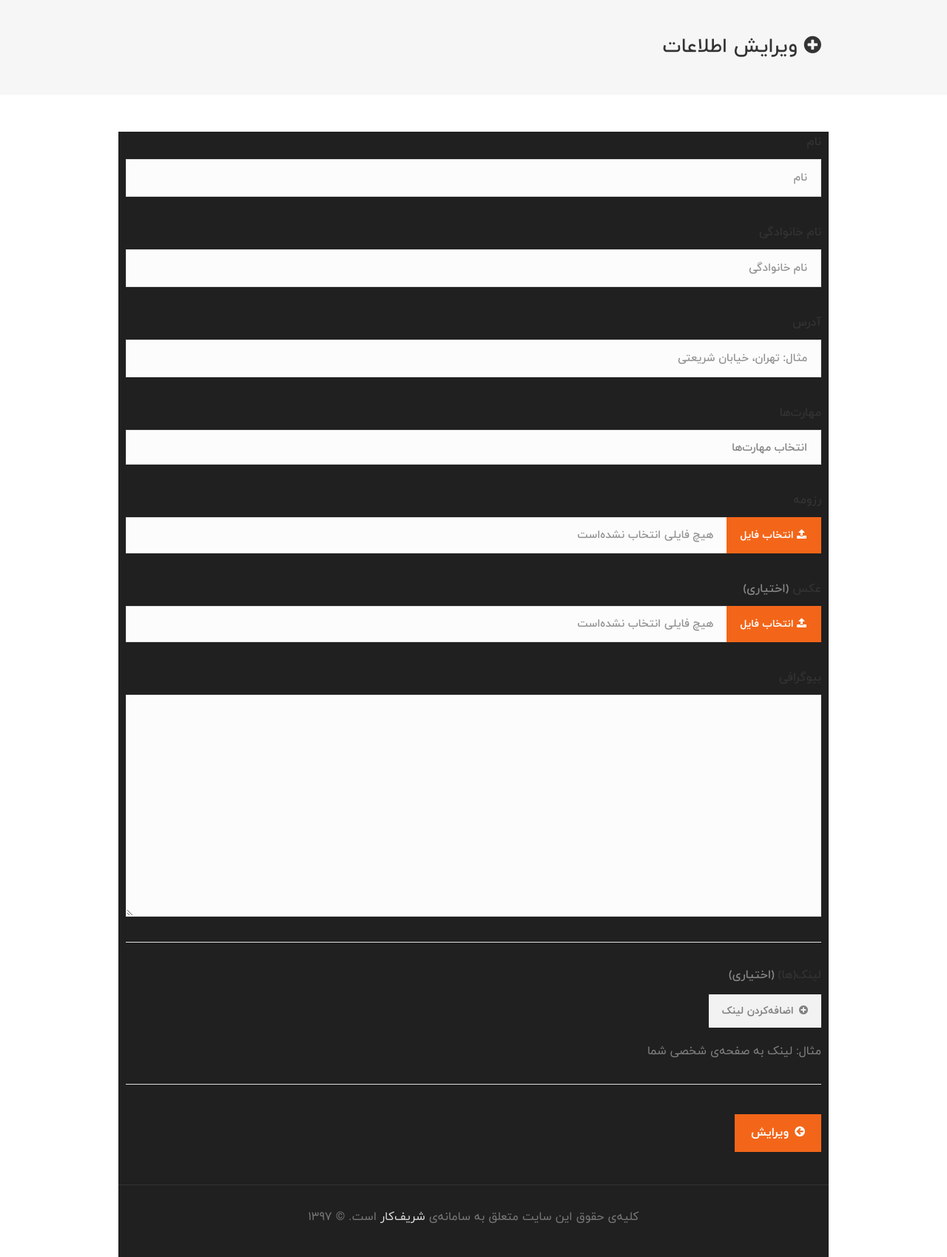
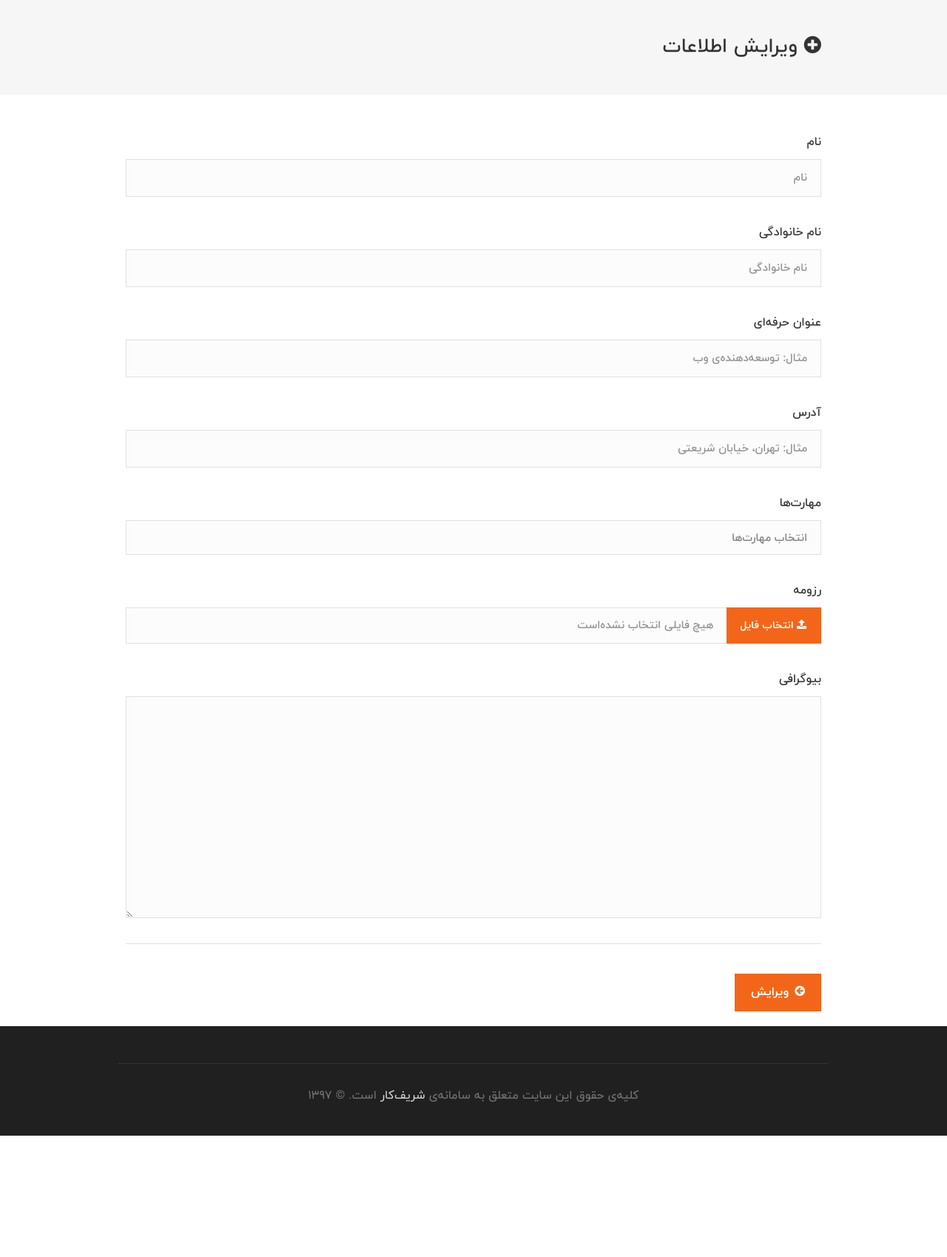
Before and after one commit to Mahbodmajid/SharifWorks_Django, a Django app: template login/templates/edit-resume.html in a window 1280 px wide. Shown: the part 141-1840 px from the top of the page at 74% size. After the commit the page ends 1676 px from the top, so only its background shows below. Run offline with Django 3.2, Linux system fonts and the light colour scheme; the template is opened without the code that fills it, so the values that code supplies are empty.

Commit message:
FIX edit-resume template

```diff
--- a/login/templates/edit-resume.html
+++ b/login/templates/edit-resume.html
@@ -18,6 +18,7 @@
 	<div class="sixteen columns">
 		<div class="submit-page">
 
+            <form method="post" action="{% url "edit-resume" %}" id="edit-resume-form">
 			<!-- Notice -->
 			<!-- <div class="notification notice closeable margin-bottom-40">
 				<p><span>Have an account?</span> If you don’t have an account you can create one below by entering your email address. A password will be automatically emailed to you.</p>
@@ -25,13 +26,12 @@
 
 
 			<!-- Linked In -->
-			<div class="form">
-                {% csrf_token %}
+{#			<div class="form">#}
 {#				<h5> صفحه‌ی LinkedIn</h5>#}
 {#				<a href="#" class="button linkedin-btn" dir="rtl" >منتقل کردن از LinkedIn</a>#}
 {#			</div>#}
 
-
+			<!-- Email -->
 			<div class="form">
 				<h5>نام</h5>
 				<input class="search-field" type="text" placeholder="نام" value="" name="first_name"/>
@@ -47,11 +47,11 @@
 				<input class="search-field" type="text" placeholder="mail@example.com" value=""/>
 			</div> -->
 
-{#                <!-- Title -->#}
-{#                <div class="form">#}
-{#                    <h5>عنوان حرفه‌ای</h5>#}
-{#                    <input class="search-field" type="text" placeholder="مثال: توسعه‌دهنده‌ی وب" value="", name="title"/>#}
-{#                </div>#}
+			<!-- Title -->
+			<div class="form">
+				<h5>عنوان حرفه‌ای</h5>
+				<input class="search-field" type="text" placeholder="مثال: توسعه‌دهنده‌ی وب" value="" name="title"/>
+			</div>
 
 			<!-- Location -->
 			<div class="form">
@@ -63,7 +63,7 @@
 			<div class="form">
 				<div class="select">
 					<h5>مهارت‌ها</h5>
-                        <select data-placeholder="انتخاب مهارت‌ها" class="chosen-select" multiple name="skills">
+					<select data-placeholder="انتخاب مهارت‌ها" class="chosen-select" multiple>
 						<option value="HTML">HTML</option>
 						<option value="Django">Django</option>
 						<option value="Node.js">Node.js</option>
@@ -77,7 +77,7 @@
 			<div class="form">
 				<h5>رزومه </h5>
 				<label class="upload-btn">
-                        <input type="file" multiple name="cv"/>
+				    <input type="file" multiple name="cv" />
 				    <i class="fa fa-upload" dir="rtl" ></i>  انتخاب فایل
 				</label>
 				<span class="fake-input" dir="rtl" >هیچ فایلی انتخاب نشده‌است</span>
@@ -85,44 +85,44 @@
 
 
 			<!-- Logo -->
-                <div class="form">
-                    <h5>عکس <span>(اختیاری)</span></h5>
-                    <label class="upload-btn">
-                        <input type="file" multiple />
-                        <i class="fa fa-upload" dir="rtl" ></i> انتخاب فایل
-                    </label>
-                    <span class="fake-input" dir="rtl" >هیچ فایلی انتخاب نشده‌است</span>
-                </div>
+{#			<div class="form">#}
+{#				<h5>عکس <span>(اختیاری)</span></h5>#}
+{#				<label class="upload-btn">#}
+{#				    <input type="file" multiple />#}
+{#				    <i class="fa fa-upload" dir="rtl" ></i> انتخاب فایل#}
+{#				</label>#}
+{#				<span class="fake-input" dir="rtl" >هیچ فایلی انتخاب نشده‌است</span>#}
+{#			</div>#}
 
-{#                <!-- Email -->#}
-{#                <div class="form">#}
-{#                    <h5>ویدیو <span>(اختیاری)</span></h5>#}
-{#                    <input class="search-field" type="text" placeholder=" لینک به ویدیو معرفی شما" value=""/>#}
-{#                </div>#}
+			<!-- Email -->
+{#			<div class="form">#}
+{#				<h5>ویدیو <span>(اختیاری)</span></h5>#}
+{#				<input class="search-field" type="text" placeholder=" لینک به ویدیو معرفی شما" value=""/>#}
+{#			</div>#}
 
 			<!-- Description -->
 			<div class="form">
 				<h5>بیوگرافی</h5>
-                    <textarea class="WYSIWYG" name="bio" cols="40" rows="3" id="summary" spellcheck="true"></textarea>
+				<textarea class="WYSIWYG" name="bio" name="summary" cols="40" rows="3" id="summary" spellcheck="true"></textarea>
 			</div>
 
 
 			<!-- Add URLs -->
-                <div class="form with-line">
-                    <h5>لینک‌(ها) <span>(اختیاری)</span></h5>
-                    <div class="form-inside">
-
-                        <!-- Adding URL(s) -->
-                        <div class="form boxed box-to-clone url-box">
-                            <a href="#" class="close-form remove-box button"><i class="fa fa-close"></i></a>
-                            <input class="search-field" type="text" placeholder="عنوان" value=""/>
-                            <input class="search-field" type="text" dir="ltr" placeholder="http://" value="" name="homepage"/>
-                        </div>
-
-                        <a href="#" class="button gray add-url add-box"><i class="fa fa-plus-circle"></i>  اضافه‌کردن لینک</a>
-                        <p class="note">مثال:‌ لینک به صفحه‌ی شخصی شما</p>
-                    </div>
-                </div>
+{#			<div class="form with-line">#}
+{#				<h5>لینک‌(ها) <span>(اختیاری)</span></h5>#}
+{#				<div class="form-inside">#}
+{##}
+{#					<!-- Adding URL(s) -->#}
+{#					<div class="form boxed box-to-clone url-box">#}
+{#						<a href="#" class="close-form remove-box button"><i class="fa fa-close"></i></a>#}
+{#						<input class="search-field" type="text" placeholder="عنوان" value=""/>#}
+{#						<input class="search-field" type="text" dir="ltr" placeholder="http://" value=""/>#}
+{#					</div>#}
+{##}
+{#					<a href="#" class="button gray add-url add-box"><i class="fa fa-plus-circle"></i>  اضافه‌کردن لینک</a>#}
+{#					<p class="note">مثال:‌ لینک به صفحه‌ی شخصی شما</p>#}
+{#				</div>#}
+{#			</div>#}
 
 
 			<!-- Education -->
@@ -164,10 +164,8 @@
 
 
 			<div class="divider margin-top-0 padding-reset"></div>
-                <a href="javascript:{}" class="button big margin-top-5"
-                   onclick="document.getElementById('').submit(); return false;">
-                <i class="fa fa-arrow-circle-left"></i> ویرایش</a>
-
+			<a href="#" onclick="document.getElementById('edit-resume-form').submit(); return false;" class="button big margin-top-5"> <i class="fa fa-arrow-circle-left"></i> ویرایش</a>
+            </form>
         </div>
 	</div>
 
```
Also changed, not shown: login/templates/job-seeker-home.html (+13 -13 lines). Lines whose indentation alone changed are shown as unchanged.
